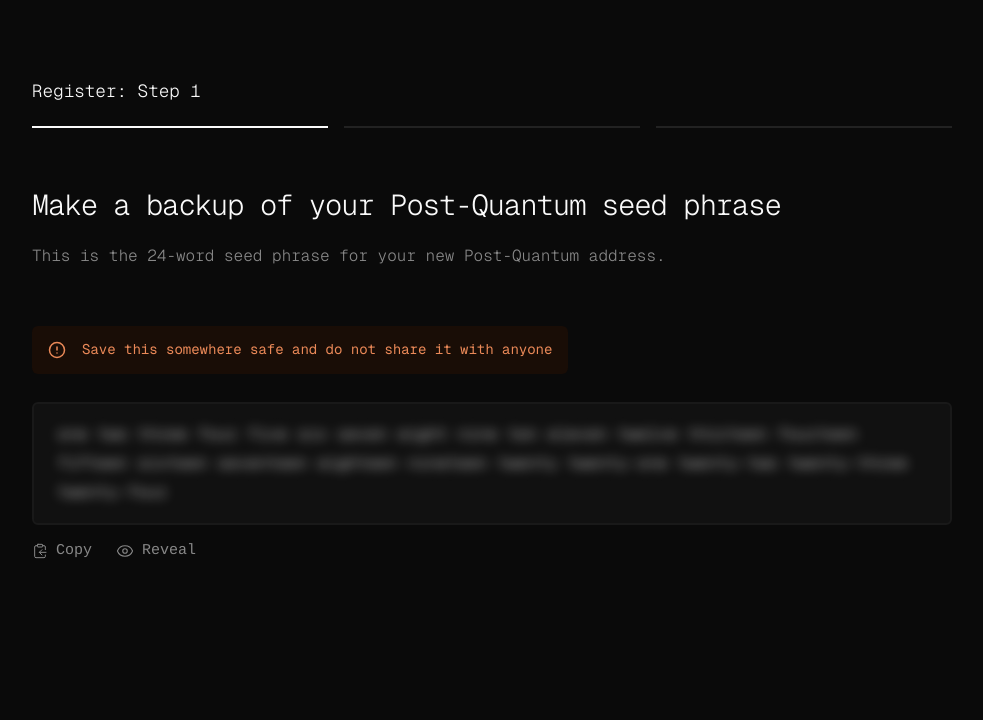
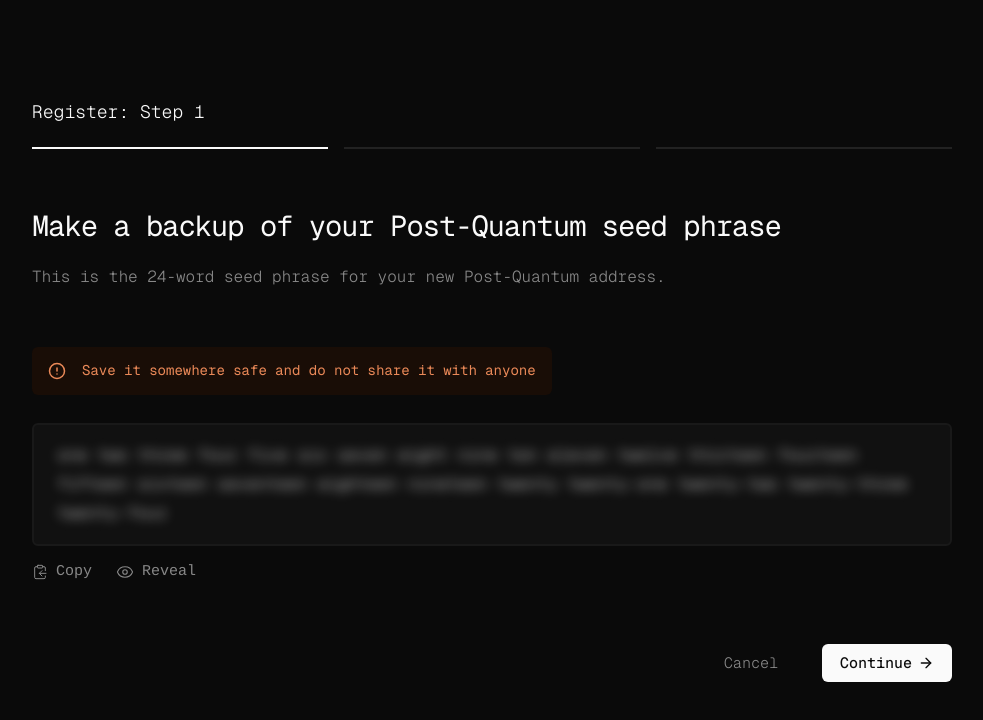
Before and after one commit to p-11/yellowpages-client, a Next.js app: page /register/step-1 in a window 1280 px wide. Shown: the top 720 px of the page, without its empty margins (148-1131 px from the left). Built offline with nearby package versions, Linux system fonts and the light colour scheme.

Commit message:
add registration footer links

```diff
--- /dev/null
+++ b/src/app/components/RegistrationFooter/index.tsx
@@ -0,0 +1,9 @@
+import styles from './styles.module.css';
+
+export function RegistrationFooter({
+  children
+}: {
+  children: React.ReactNode;
+}) {
+  return <div className={styles.registrationFooter}>{children}</div>;
+}
--- /dev/null
+++ b/src/app/components/RegistrationFooter/styles.module.css
@@ -0,0 +1,14 @@
+.registrationFooter {
+    display: flex;
+    width: 100%;
+    justify-content: flex-end;
+    margin-top: 60px;
+    align-items: center;
+    gap: 18px;
+}
+
+@media only screen and (min-width: 768px) {
+    .registrationFooter {
+        gap: 26px;
+    }
+}
--- /dev/null
+++ b/src/app/components/RegistrationFooterLink/index.tsx
@@ -0,0 +1,22 @@
+import Link, { LinkProps } from 'next/link';
+import styles from './styles.module.css';
+
+export function RegistrationFooterLink(
+  props: LinkProps & {
+    children: React.ReactNode;
+    variant: 'primary' | 'secondary';
+  }
+) {
+  return (
+    <Link
+      {...props}
+      className={
+        props.variant === 'primary'
+          ? styles.primaryRegistrationFooterLink
+          : styles.secondaryRegistrationFooterLink
+      }
+    >
+      {props.children}
+    </Link>
+  );
+}
--- /dev/null
+++ b/src/app/components/RegistrationFooterLink/styles.module.css
@@ -0,0 +1,38 @@
+.primaryRegistrationFooterLink {
+    display: flex;
+    gap: 6px;
+    align-items: center;
+    color: #0a0a0a;
+    background-color: #fafafa;
+    padding-left: 18px;
+    padding-right: 16px;
+    padding-top: 6px;
+    padding-bottom: 6px;
+    border-radius: 6px;
+    font-weight: 500;
+    font-size: 14px;
+    text-decoration: none;
+}
+
+.primaryRegistrationFooterLink:hover {
+    color: #0a0a0a;
+}
+
+.secondaryRegistrationFooterLink {
+    text-decoration: none;
+    font-size: 14px;
+    padding-left: 16px;
+    padding-right: 16px;
+    padding-top: 6px;
+    padding-bottom: 6px;
+}
+
+@media only screen and (min-width: 768px) {
+    .primaryRegistrationFooterLink, .secondaryRegistrationFooterLink {
+        font-size: 15px;
+        padding-top: 7px;
+        padding-bottom: 7px;
+        padding-left: 18px;
+        padding-right: 18px;
+    }
+}
--- a/src/app/components/RegistrationProgressIndicator/styles.module.css
+++ b/src/app/components/RegistrationProgressIndicator/styles.module.css
@@ -19,9 +19,13 @@
     background-color: #fafafa;
 }
 
-@media only screen and (min-width: 720px) {
+.activeStep {
+    font-size: 15px;
+}
+
+@media only screen and (min-width: 768px) {
     .activeStep {
-        font-size: 1.1rem;
+        font-size: 18px;
     }
 
     .progressIndicators {
--- a/src/app/components/RegistrationStepTitle/styles.module.css
+++ b/src/app/components/RegistrationStepTitle/styles.module.css
@@ -2,7 +2,7 @@
     font-size: 1.4rem;
     margin-top: 32px;
     letter-spacing: -1px;
-    font-weight: 300;
+    font-weight: 400;
     line-height: 2.2rem;
 }
 
--- a/src/app/globals.css
+++ b/src/app/globals.css
@@ -12,7 +12,7 @@ p {
 }
 
 main {
-  margin-top: 38px;
+  margin-top: 52px;
   max-width: 920px;
   margin-left: auto;
   margin-right: auto;
@@ -49,7 +49,7 @@ button:hover {
 
 @media only screen and (min-width: 768px) {
   main {
-    margin-top: 80px;
+    margin-top: 100px;
   }
 
   p {
--- /dev/null
+++ b/src/app/icons/ArrowRightIcon.tsx
@@ -0,0 +1,19 @@
+export function ArrowRightIcon() {
+  return (
+    <svg
+      xmlns='http://www.w3.org/2000/svg'
+      width='24'
+      height='24'
+      viewBox='0 0 24 24'
+      fill='none'
+      stroke='currentColor'
+      strokeWidth='2'
+      strokeLinecap='round'
+      strokeLinejoin='round'
+      style={{ width: '16px' }}
+    >
+      <path d='M5 12h14' />
+      <path d='m12 5 7 7-7 7' />{' '}
+    </svg>
+  );
+}
--- a/src/app/layout.tsx
+++ b/src/app/layout.tsx
@@ -4,7 +4,7 @@ import './globals.css';
 
 const geistMono = localFont({
   src: './fonts/GeistMonoVF.woff',
-  weight: '300 400'
+  weight: '300 400 500'
 });
 
 export const metadata: Metadata = {
--- a/src/app/register/step-1/page.tsx
+++ b/src/app/register/step-1/page.tsx
@@ -11,8 +11,11 @@ import { useCallback, useState } from 'react';
 import { EyeOffIcon } from '@/app/icons/EyeOffIcon';
 import { mockSeedPhrase } from '@/mock-data';
 import { Warning } from '@/app/components/Warning';
+import { RegistrationHeader } from '@/app/components/RegistrationHeader';
+import { RegistrationFooter } from '@/app/components/RegistrationFooter';
+import { ArrowRightIcon } from '@/app/icons/ArrowRightIcon';
+import { RegistrationFooterLink } from '@/app/components/RegistrationFooterLink';
 import styles from './styles.module.css';
-import { RegistrationHeader } from '@/app/components/RegistrationHeader';
 
 export default function RegistrationStep1Page() {
   const [isSeedPhraseVisible, setIsSeedPhraseVisible] = useState(false);
@@ -38,9 +41,7 @@ export default function RegistrationStep1Page() {
           This is the 24-word seed phrase for your new Post-Quantum address.
         </p>
       </RegistrationHeader>
-      <Warning>
-        Save this somewhere safe and do not share it with anyone
-      </Warning>
+      <Warning>Save it somewhere safe and do not share it with anyone</Warning>
       <HighlightedBox>
         <span
           className={`${styles.seedPhrase} ${isSeedPhraseVisible ? styles.visibleSeedPhrase : ''}`}
@@ -67,6 +68,14 @@ export default function RegistrationStep1Page() {
           )}
         </ToolbarButton>
       </Toolbar>
+      <RegistrationFooter>
+        <RegistrationFooterLink variant='secondary' href='/'>
+          Cancel
+        </RegistrationFooterLink>
+        <RegistrationFooterLink variant='primary' href='/register/step-2'>
+          Continue <ArrowRightIcon />
+        </RegistrationFooterLink>
+      </RegistrationFooter>
     </main>
   );
 }
```
